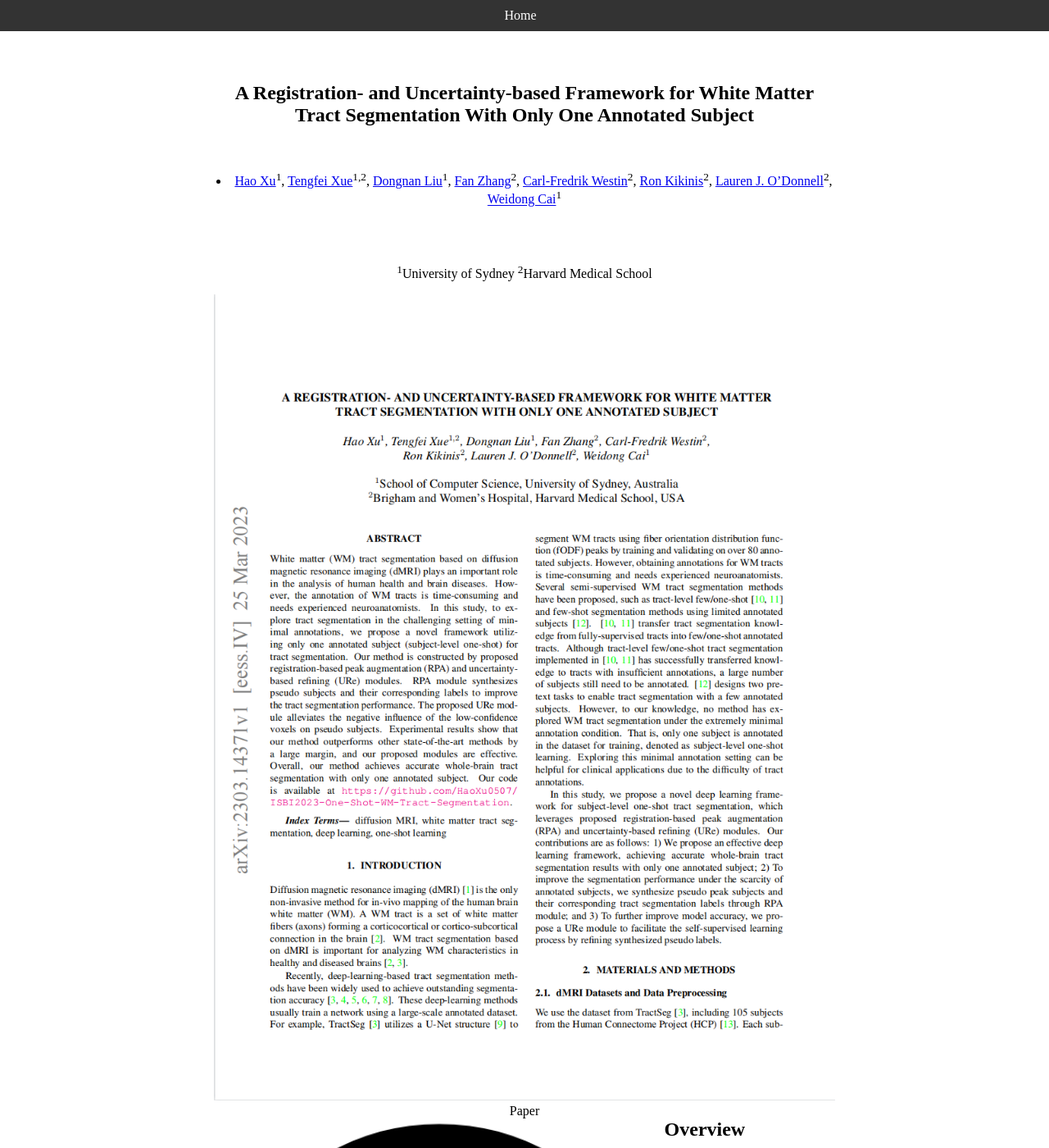
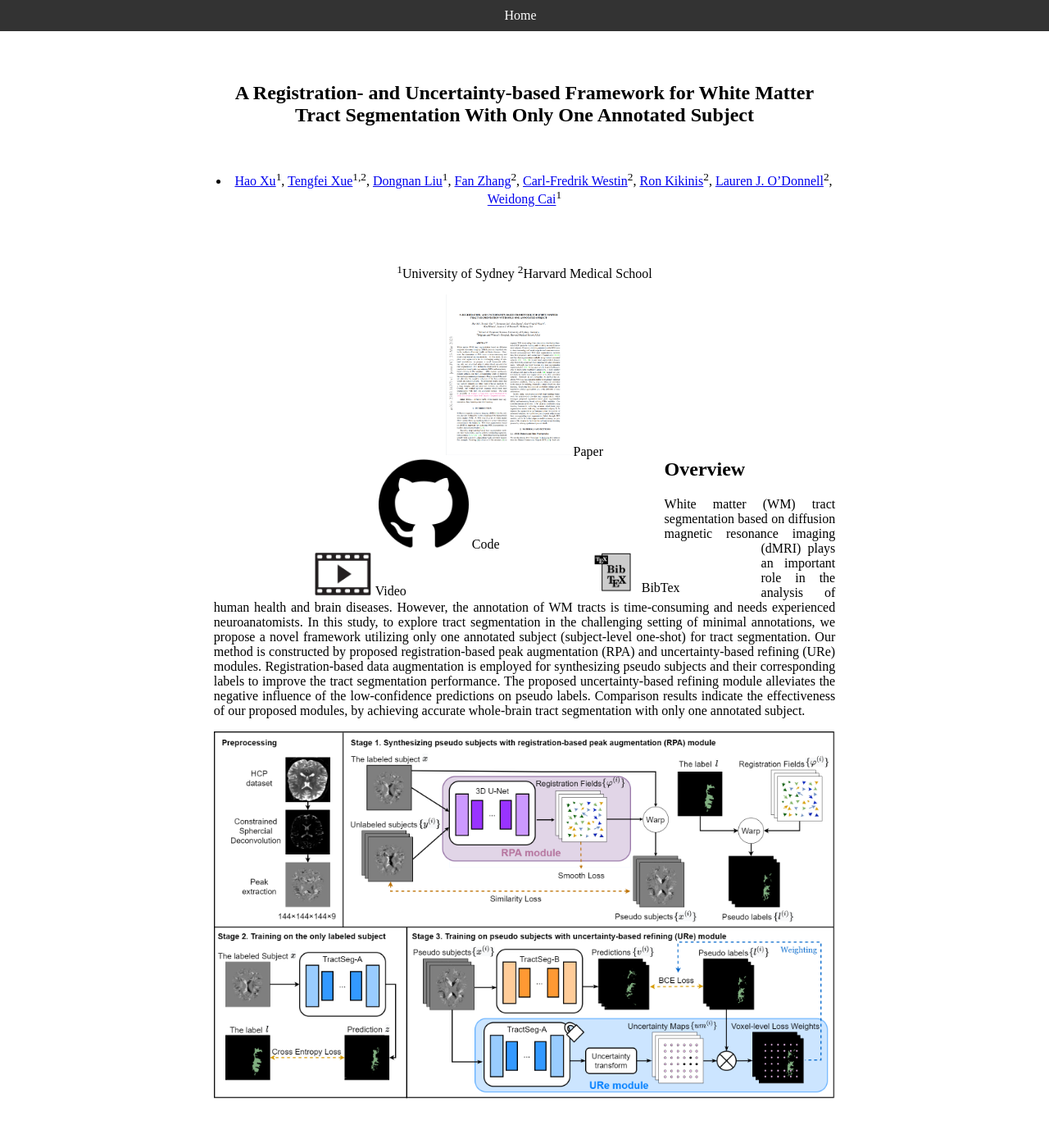
Before and after one commit to HaoXu0507/HaoXu0507.github.io, a Jekyll site: the page built from publications/isbi2023_01/index.html, in a window 1280 px wide and 1400 px high. Shown: the whole window at 82% size. Built offline with Jekyll 4.4.1, drawn with Linux system fonts in a browser that asks for light colours.

Commit message:
Update index.html

```diff
--- a/publications/isbi2023_01/index.html
+++ b/publications/isbi2023_01/index.html
@@ -54,8 +54,8 @@ permalink: /publications/isbi2023_01/
     }
 
     .icon .imag-1 img {
-        width: 100%;
-        height: 100%;
+        width: 20%;
+        height: 20%;
     }
     </style>
 </head>
```
